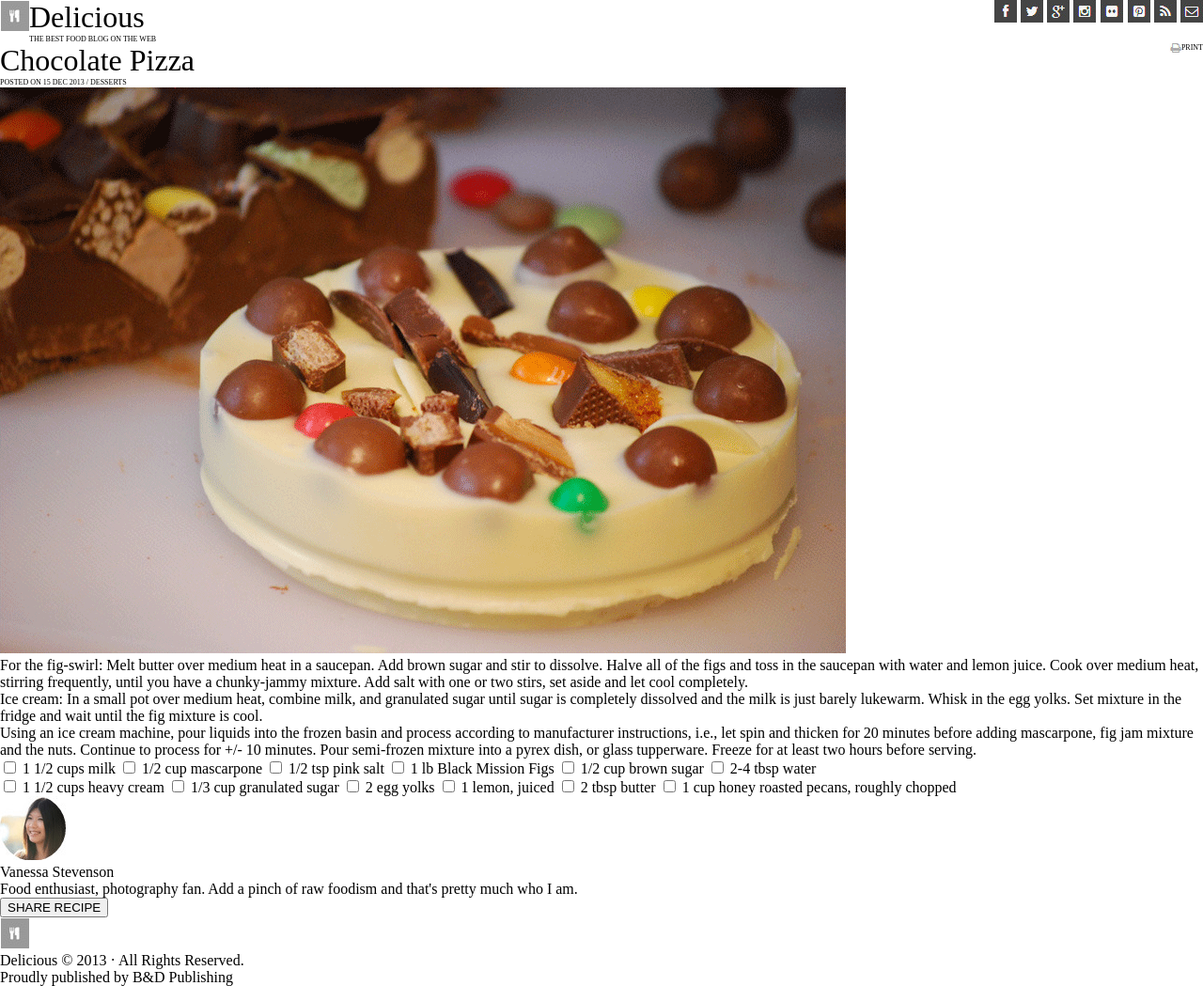
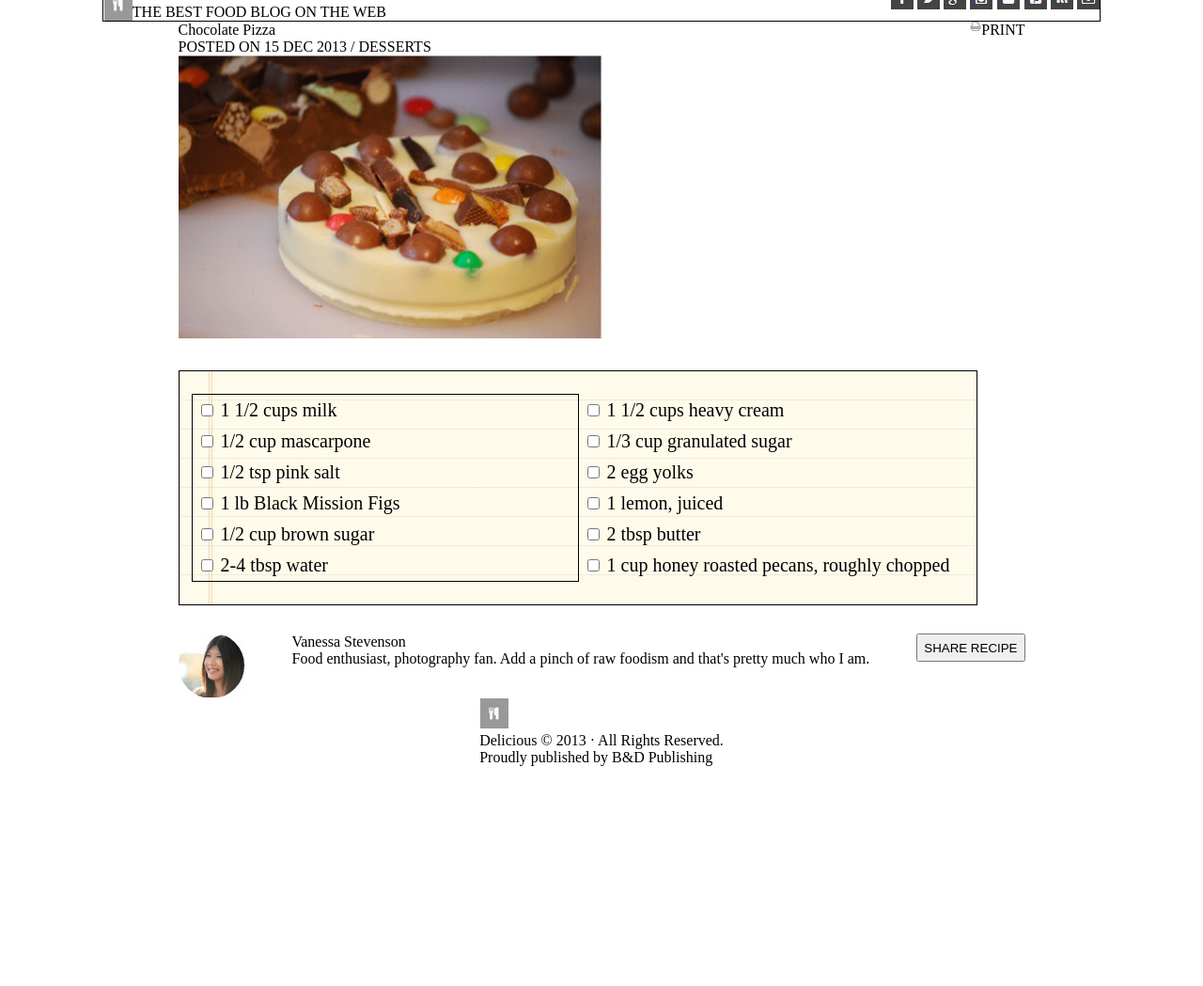
Before and after one commit to ryanleviathan/lab-10-pizza, a plain HTML site: page index.html in a window 1280 px wide. Shown: the whole page at 94% size. After the commit the page ends 815 px from the top, so only its background shows below. Drawn offline with Linux system fonts and the light colour scheme.

Commit message:
fixed CSS

```diff
--- a/index.html
+++ b/index.html
@@ -13,15 +13,15 @@
 </head>
 
 <body>
-    <header class='flex-row'>
-        <div>
+    <header>
+        <div id='header-left'>
             <img src='./assets/small-logo.png'>
-            <div id='header-text'>
+            <div>
                 <h1>Delicious</h1>
                 <h2>THE BEST FOOD BLOG ON THE WEB</h2>
             </div>
         </div>
-        <div>
+        <div id='header-icons'>
             <img src='./assets/fb-icon.png'>
             <img src='./assets/twit-icon.png'>
             <img src='./assets/gp-icon.png'>
@@ -32,22 +32,24 @@
             <img src='./assets/mail-icon.png'>
         </div>
     </header>
-    <main class='flex-column'>
-        <div class='flex-row space-apart'>
+
+
+    <main>
+        <div id='body-top'>
             <div>
                 <h1>Chocolate Pizza</h1>
                 <h2>POSTED ON 15 DEC 2013 / DESSERTS</h2>
             </div>
-            <div class='flex-row'>
-                <img id='print-icon' src='./assets/print-icon.png'>
+            <div id='print-icon'>
+                <img id='print-img' src='./assets/print-icon.png'>
                 <h2>PRINT</h2>
             </div>
 
 
         </div>
         <div>
-            <img src='./assets/choco-pizza.png'>
-            <p>
+            <img id='choco-pizza' src='./assets/choco-pizza.png'>
+            <!-- <p>
                 For the fig-swirl: Melt butter over medium heat in a saucepan. Add brown sugar and stir to dissolve. Halve all of the figs and toss in the saucepan with water and lemon juice. Cook over medium heat, stirring frequently, until you have a chunky-jammy mixture. Add salt with one or two stirs, set aside and let cool completely.
             </p>
             <p>
@@ -55,53 +57,38 @@
             </p>
             <p>
                 Using an ice cream machine, pour liquids into the frozen basin and process according to manufacturer instructions, i.e., let spin and thicken for 20 minutes before adding mascarpone, fig jam mixture and the nuts. Continue to process for +/- 10 minutes. Pour semi-frozen mixture into a pyrex dish, or glass tupperware. Freeze for at least two hours before serving.
-            </p>
-        <div>
-            <div>
-                <input type="checkbox">
-                <label>1 1/2 cups milk</label>
-                <input type="checkbox">
-                <label>1/2 cup mascarpone</label>
-                <input type="checkbox">
-                <label>1/2 tsp pink salt</label>
-                <input type="checkbox">
-                <label>1 lb Black Mission Figs</label>
-                <input type="checkbox">
-                <label>1/2 cup brown sugar</label>
-                <input type="checkbox">
-                <label>2-4 tbsp water</label>
+            </p> -->
+        <div id='bullet-area'>
+            <div id = 'left-list' class='flex-column'>
+                <label><input type="checkbox" /> 1 1/2 cups milk</label>
+                <label><input type="checkbox" /> 1/2 cup mascarpone</label>
+                <label><input type="checkbox" /> 1/2 tsp pink salt</label>
+                <label><input type="checkbox" /> 1 lb Black Mission Figs</label>
+                <label><input type="checkbox" /> 1/2 cup brown sugar</label>
+                <label><input type="checkbox" /> 2-4 tbsp water</label>
             </div>
-            <div>
-                <input type="checkbox">
-                <label>1 1/2 cups heavy cream</label>
-                <input type="checkbox">
-                <label>1/3 cup granulated sugar</label>
-                <input type="checkbox">
-                <label>2 egg yolks</label>
-                <input type="checkbox">
-                <label>1 lemon, juiced</label>
-                <input type="checkbox">
-                <label>2 tbsp butter</label>
-                <input type="checkbox">
-                <label>1 cup honey roasted pecans,
-                    roughly chopped</label>
+            <div class='flex-column'>
+                <label><input type="checkbox" /> 1 1/2 cups heavy cream</label>
+                <label><input type="checkbox" /> 1/3 cup granulated sugar</label>
+                <label><input type="checkbox" /> 2 egg yolks</label>
+                <label><input type="checkbox" /> 1 lemon, juiced</label>
+                <label><input type="checkbox" /> 2 tbsp butter</label>
+                <label><input type="checkbox" /> 1 cup honey roasted pecans, roughly chopped</label>
             </div>
         </div>
-        <div>
+        <div id='body-bottom'>
             <img src='./assets/van-pic.png'>
-            <div id='van-text'>
+            <div>
                 <p>Vanessa Stevenson</p>
                 <p>Food enthusiast, photography fan. Add a pinch of raw foodism and that's pretty much who I am.</p>
             </div>
-        </div>
-        <div>
             <button>SHARE RECIPE</button>
         </div>
     </main>
     <footer>
         <div>
             <img src='./assets/small-logo.png'>
-            <div id='footer-text'>
+            <div>
                 <p>Delicious © 2013 · All Rights Reserved.</p>
                 <p>Proudly published by B&D Publishing</p>
             </div>
--- a/styles/style.css
+++ b/styles/style.css
@@ -1,15 +1,109 @@
+html{
+
+}
+
+button{
+    height: 30px
+}
+
+label{
+    width: 200px;
+    word-wrap: normal;
+}
+
 body{
-    /* display:flex;
+    display:flex;
     flex-direction: column;
     justify-items: center;
-    align-items: center; */
+    align-items: center;
+    justify-content: center;
+    align-content: center;
 }
 
 header{
-
+    display: flex;
     justify-content: space-between;
+    flex-direction: row;
+    border: 1px solid black;
+    width: 83%;
 }
 
+#header-icons{
+    float: right;
+}
+
+#header-left{
+    display: flex;
+    flex-direction: row;
+
+}
+
+#body-top{
+    display: flex;
+    justify-content: space-between;
+    display: flex;
+    flex-direction: row;
+}
+
+label{
+    width: 400px;
+    margin: 5px;
+}
+
+#body-bottom{
+    display: flex;
+    justify-content: space-between;
+    display: flex;
+    flex-direction: row;
+}
+
+#bullet-area{
+    width: 850px;
+    height: 250px;
+    font-size: 1.25em;
+    display: flex;
+    flex-direction: row;
+    border: 1px, solid, black;
+    background-image: url(../assets/list-bg.png);
+    justify-content: center;
+    margin-top: 30px;
+    margin-bottom: 30px;
+    align-content: center;
+    align-items: center;
+
+}
+
+.flex-column{
+    display: flex;
+    flex-direction: column;
+}
+
+.flex-row{
+
+}
+
+#print-icon{
+    float: right;
+    display: flex;
+    flex-direction: row;
+}
+
+#print-img{
+    width: 13px;
+    height: 10px;
+}
+
+#choco-pizza{
+    width: 50%;
+    height: 50%;
+
+}
+
+#left-list{
+    border: 1px, solid, black;
+}
+
+/*
 h1{
     font-size: 2em;
 }
@@ -24,17 +118,9 @@ h2{
 
 
 
-.flex-column{
-    display: flex;
-    flex-direction: column;
-}
 
-.flex-row{
-    display: flex;
-    flex-direction: row;
-}
 
-#print-icon{
+.float-right{
     float: right;
 }
 
@@ -45,4 +131,4 @@ h2{
 #print-icon{
     width: 13px;
     height: 10px;
-}
+} */
```
